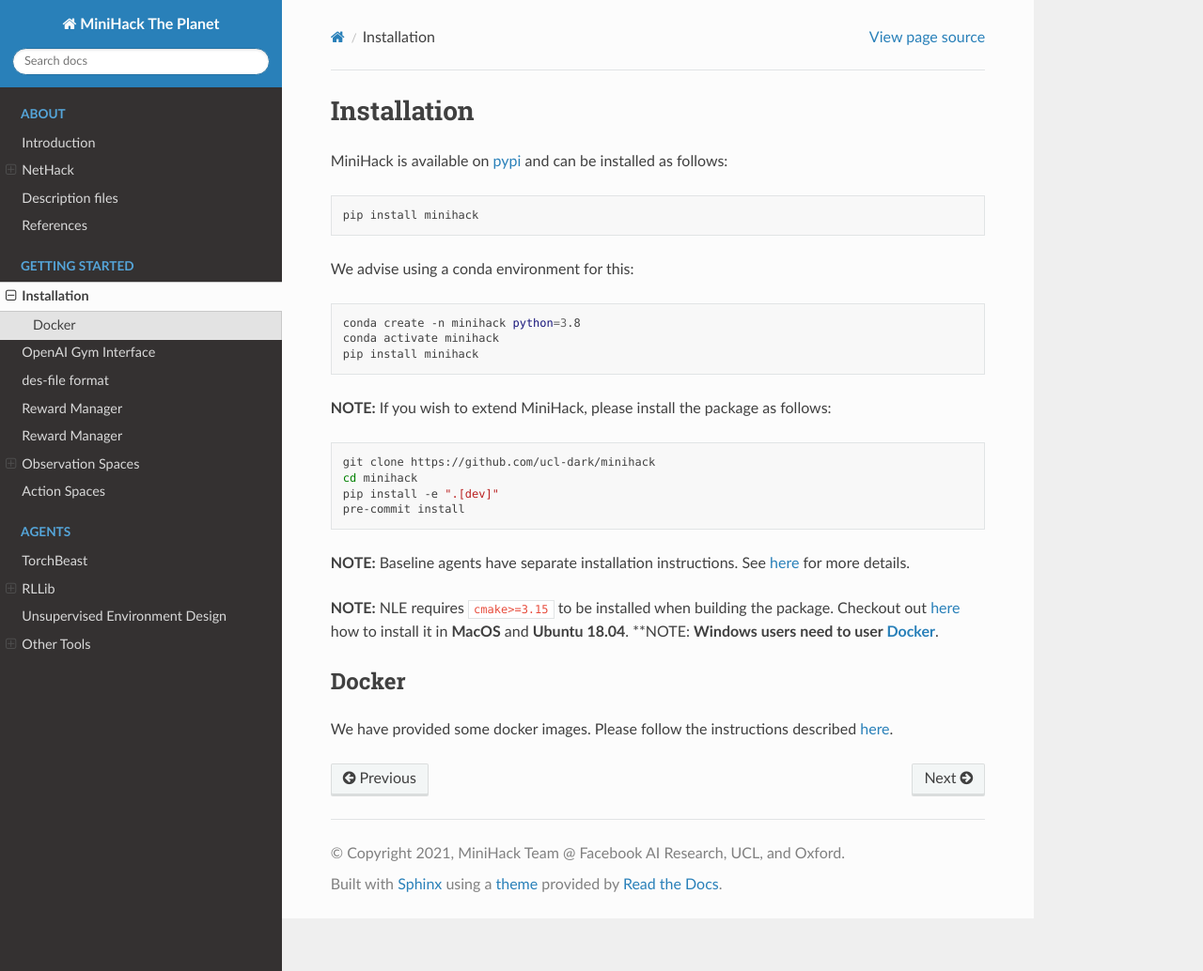
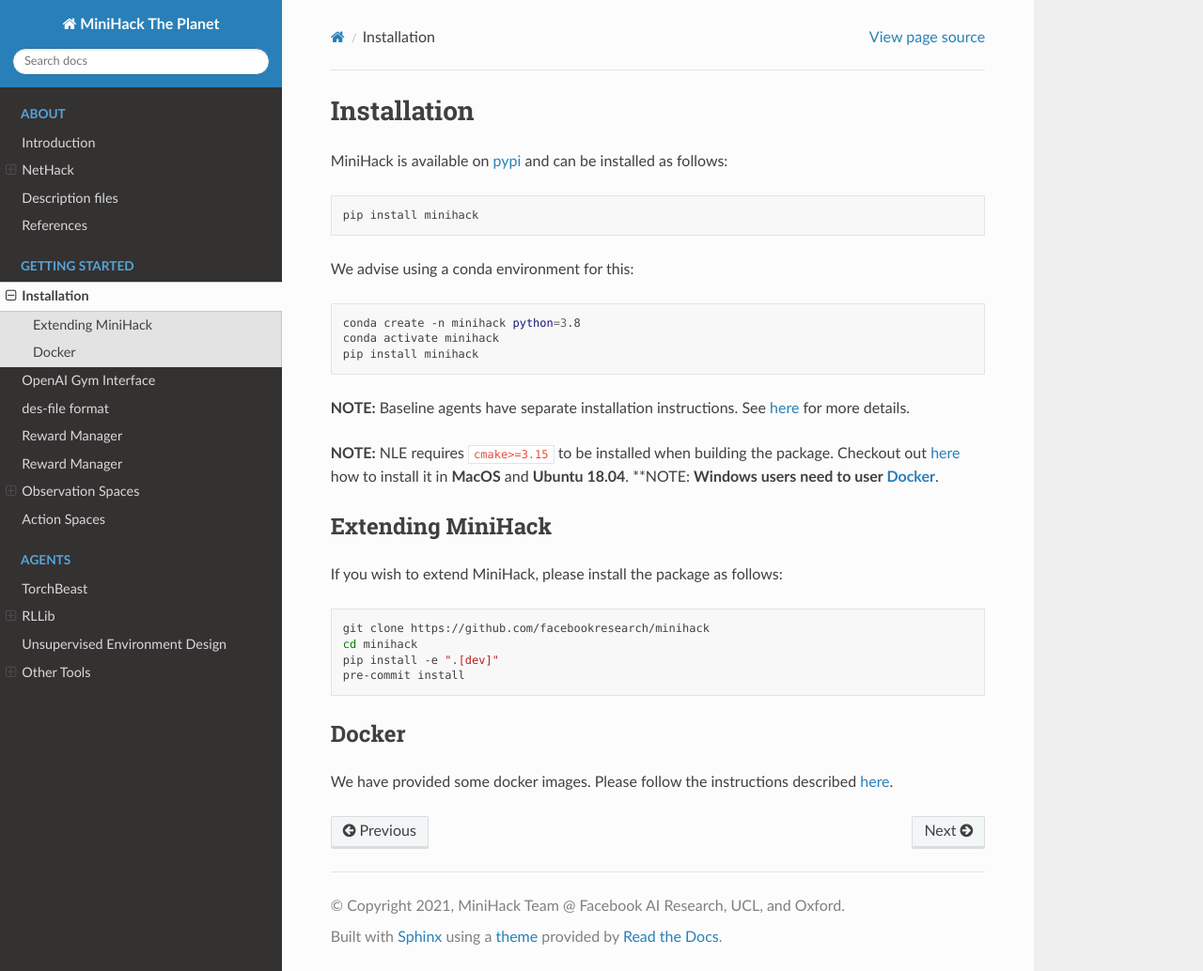
Before and after one commit to facebookresearch/minihack, a Sphinx documentation site: the page built from docs/getting-started/installation.md, in a window 1280 px wide and 1034 px high. Shown: the whole window at 94% size. Built offline with Sphinx 7.4.7 and the Read the Docs theme 2.0.0, drawn with Linux system fonts in a browser that asks for light colours; pages that are not in the unit, such as notebooks, are missing from menus.

Commit message:
install docs

````diff
--- a/docs/getting-started/installation.md
+++ b/docs/getting-started/installation.md
@@ -13,20 +13,22 @@
 pip install minihack
 ```
 
-**NOTE:** If you wish to extend MiniHack, please install the package as follows:
+**NOTE:** Baseline agents have separate installation instructions. See [here](#baseline-agents) for more details.
+
+**NOTE:** NLE requires `cmake>=3.15` to be installed when building the package. Checkout out [here](https://github.com/facebookresearch/nle#installation) how to install it in __MacOS__ and __Ubuntu 18.04__.
+**NOTE: **Windows users need to user [Docker](#docker)**.
+
+## Extending MiniHack
+
+If you wish to extend MiniHack, please install the package as follows:
 
 ```bash
-git clone https://github.com/ucl-dark/minihack
+git clone https://github.com/facebookresearch/minihack
 cd minihack
 pip install -e ".[dev]"
 pre-commit install
 ```
 
-**NOTE:** Baseline agents have separate installation instructions. See [here](#baseline-agents) for more details.
-
-**NOTE:** NLE requires `cmake>=3.15` to be installed when building the package. Checkout out [here](https://github.com/facebookresearch/nle#installation) how to install it in __MacOS__ and __Ubuntu 18.04__.
-**NOTE: **Windows users need to user [Docker](#docker)**.
-
 ## Docker
 
 We have provided some docker images. Please follow the instructions described [here](https://github.com/facebookresearch/minihack/tree/master/docker).
````
Also changed, not shown: README.md (+10 -10 lines).
